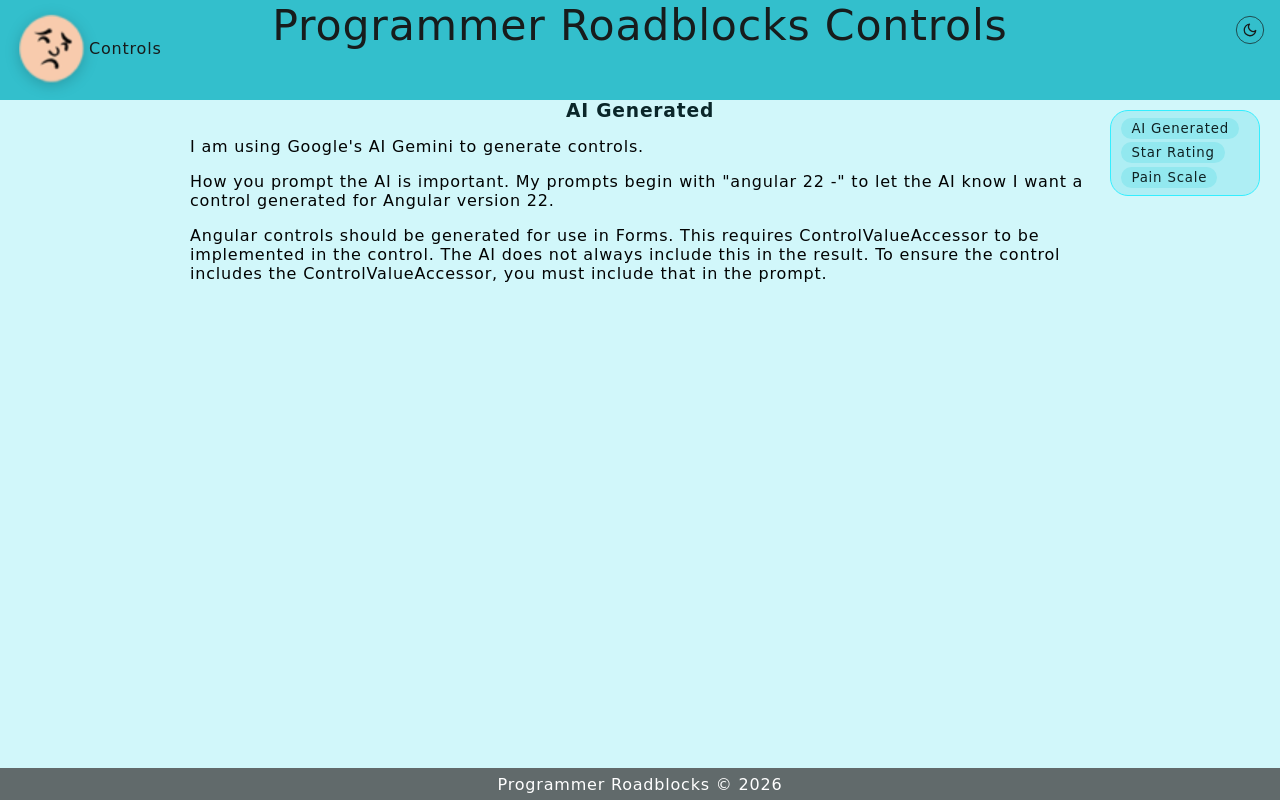
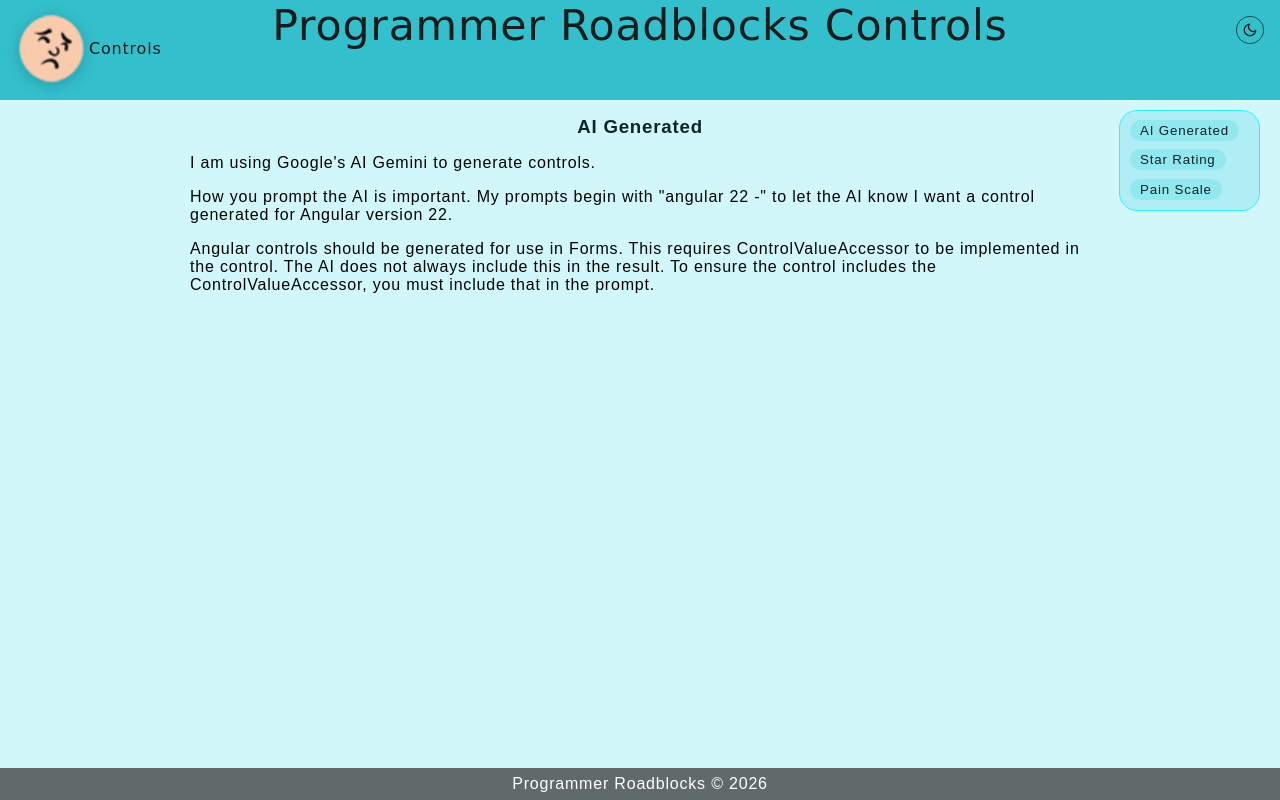
Before and after one commit to PRBDUDE/prb-controls, an Angular app: page /home in a window 1280 px wide. Built offline with nearby package versions, Linux system fonts and the light colour scheme.

Commit message:
adjust _layout.scss add li { line-height }

```diff
--- a/public/assets/scss/_layout.scss
+++ b/public/assets/scss/_layout.scss
@@ -1,10 +1,11 @@
 @use "mixins";
 
 body {
-  font-family: "Comic Sans MS", sans-serif;
+  font-family: var(--font-family-body), sans-serif;
   padding: 0;
   margin: 0;
   letter-spacing: 0.05em;
+  overflow: hidden;
 
   .layout {
     display: grid;
@@ -15,6 +16,7 @@ body {
 
     prb-header {
       grid-area: header-panel;
+      font-family: "Comic Sans MS", sans-serif
     }
 
     prb-menu {
@@ -22,7 +24,6 @@ body {
     }
 
     .router-content {
-      font-family: Arial, Helvetica, sans-serif;
       grid-area: content-panel;
       height: var(--content-height);
       background-color: var(--color-content-background);
@@ -65,6 +66,7 @@ body {
 
 .page-content {
   scroll-behavior: smooth;
+  padding: 1rem;
 }
 
 hr {
--- a/public/assets/scss/_list.scss
+++ b/public/assets/scss/_list.scss
@@ -3,3 +3,7 @@ ol {
     list-style-type: disc;
   }
 }
+
+li {
+  line-height: 1.5em;
+}
```
